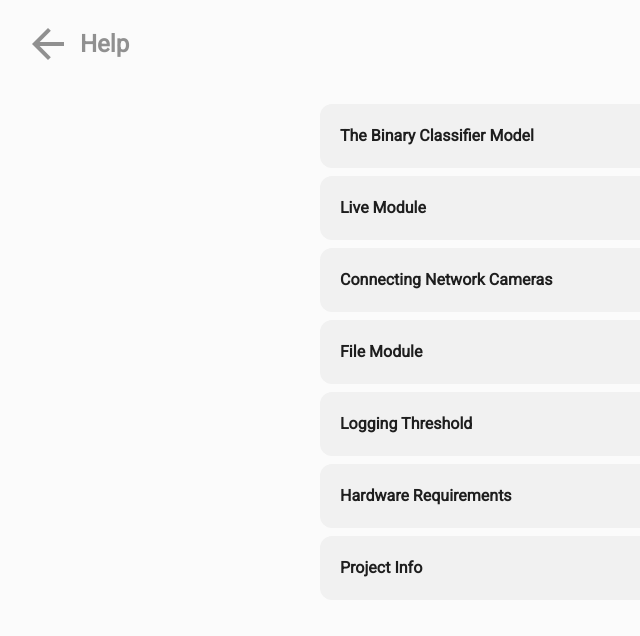
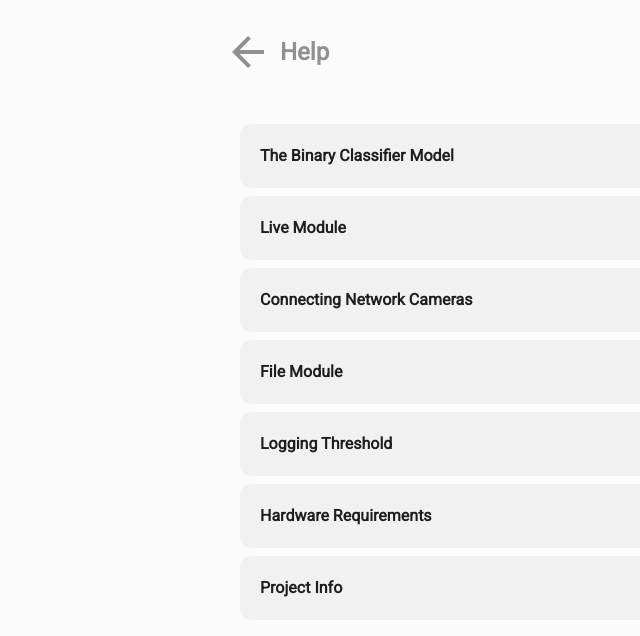
Before and after one commit to m-visaya/DVA, a React (Vite) app in the folder src/render/: page /help in a window 1280 px wide. Shown: the top 636 px of the page, without its empty margins (0-640 px from the left). Built offline with nearby package versions, Linux system fonts and the light colour scheme.

Commit message:
UI Fixes

```diff
--- a/src/render/src/Help.jsx
+++ b/src/render/src/Help.jsx
@@ -3,12 +3,14 @@ import Accordion from '../components/common/accordion';
 
 function help() {
   return (
-    <div className="bg-palette-white75 dark:bg-palette-gray100 min-h-screen">
-      <div className="absolute z-10 place-items-start 2xl:pl-10 lg:pl-8 md:pl-6 mt-5">
-        <ReturnButton returnTitle="Help" to="/" />
+    <div className="bg-palette-white75 dark:bg-palette-gray100 min-h-screen flex flex-col">
+      <div className="flex justify-center pt-7">
+        <div className="relative md:-left-72 lg:-left-80">
+            <ReturnButton returnTitle="Help" to="/" />
+        </div>
       </div>
-      <div className="flex justify-center pt-24">
-        <div className="w-1/2 pb-1/4">
+      <div className="flex justify-center pt-10">
+        <div className="md:w-3/4 lg:w-[800px] pb-1/4">
             <Accordion allowMultipleOpen>
             <div label='The Binary Classifier Model'>
             <p>The binary classifier integrated within this application is a result of applying transfer learning methods
--- a/src/render/src/Logs.jsx
+++ b/src/render/src/Logs.jsx
@@ -59,7 +59,7 @@ function logs() {
           <ReturnButton returnTitle="Logs" to={fromPath} />
         </div>
       </div>
-      <div className="flex justify-center pt-12">
+      <div className="flex justify-center pt-10">
         <div className="grid grid-cols-5 gap-x-2 md:w-3/4 lg:w-[800px]">
           <div className="grid grid-cols-3">
             <div className="col-span-1 flex items-center">
```
